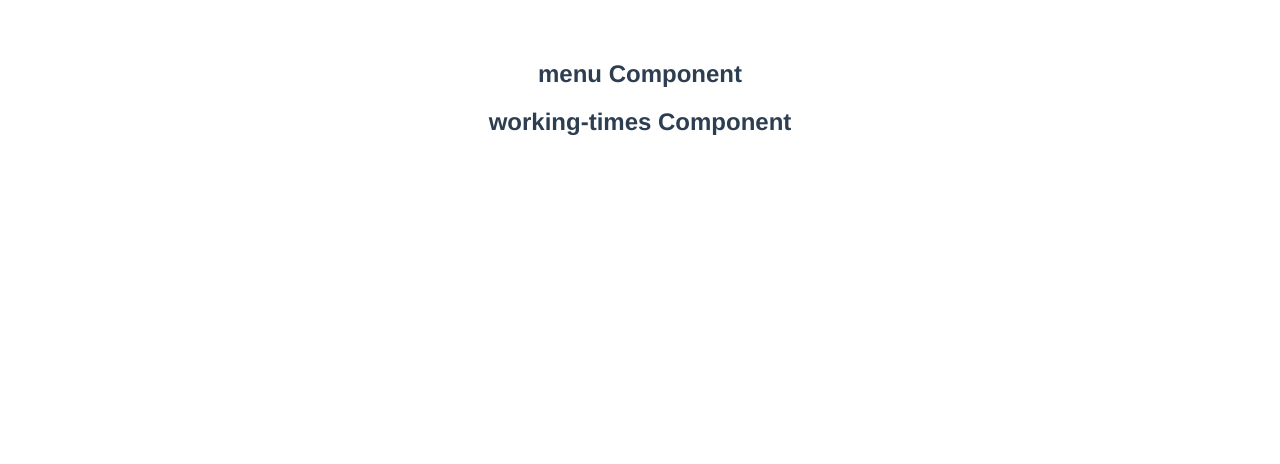
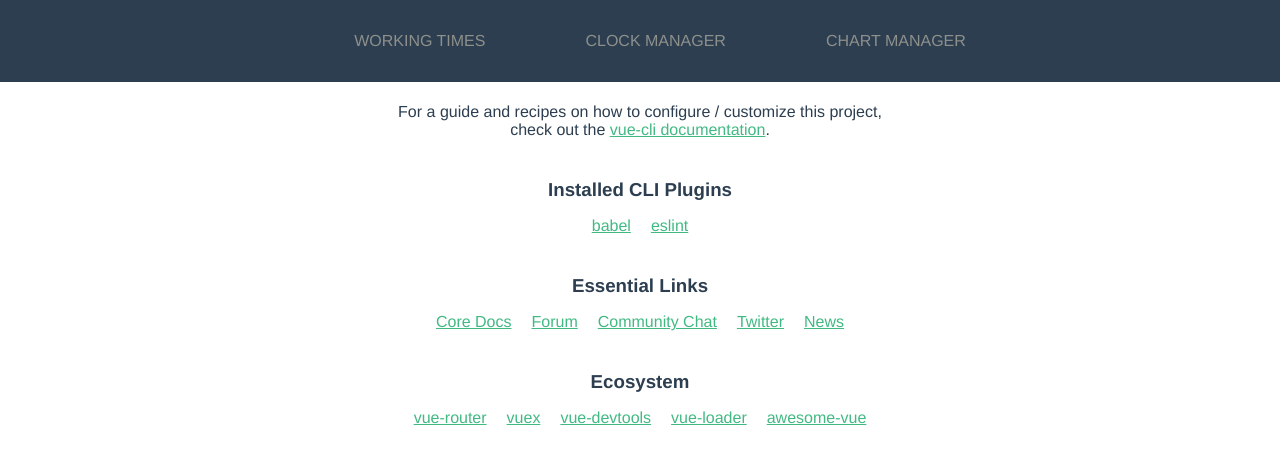
Before and after one commit to HugoLefebvre/Epitech_TM_MP02, a Vue app in the folder app/: page / in a window 1280 px wide. Shown: the top 464 px of the page. Built offline with nearby package versions, Linux system fonts and the light colour scheme.

Commit message:
Added functionnal menu

```diff
--- a/app/src/App.vue
+++ b/app/src/App.vue
@@ -11,7 +11,7 @@ import Menu from "./components/Menu/index"
 export default {
   name: 'app',
   components: {
-    Menu,
+    Menu
   }
 }
 </script>
@@ -23,6 +23,8 @@ export default {
   -moz-osx-font-smoothing: grayscale;
   text-align: center;
   color: #2c3e50;
-  margin-top: 60px;
 }
+  body{
+    margin: 0;
+  }
 </style>
--- a/app/src/components/Menu/Menu.html
+++ b/app/src/components/Menu/Menu.html
@@ -1,4 +1,11 @@
 
 <section class="menu">
-  <h1>menu Component</h1>
+  <div class="div_menu">
+    <ul class="ul_menu">
+      <li><router-link to="/working-times">WORKING TIMES</router-link></li>
+      <li><router-link to="/clock-manager">CLOCK MANAGER</router-link></li>
+      <li><router-link to="/chart-manager">CHART MANAGER</router-link></li>
+    </ul>
+  </div>
+
 </section>
--- a/app/src/components/Menu/Menu.scss
+++ b/app/src/components/Menu/Menu.scss
@@ -1,3 +1,28 @@
 .menu {
+}
 
+.div_menu{
+  background-color: #2c3e50;
+  text-align: center;
+  justify-content: center;
+  margin: auto;
 }
+
+.div_menu h1{
+  color: #8e908c;
+  margin:0;
+  padding-top:30px;
+}
+
+.ul_menu{
+  display: inline-flex;
+}
+
+.ul_menu li{
+  margin: 1em 50px;
+}
+
+a{
+  text-decoration: none;
+  color: #8e908c;
+}
--- a/app/src/router.js
+++ b/app/src/router.js
@@ -1,6 +1,8 @@
 import Vue from 'vue'
 import Router from 'vue-router'
 import WorkingTimes from './components/WorkingTimes/index'
+import ClockManager from "./components/ClockManager/index";
+import ChartManager from "./components/ChartManager/index";
 import HelloWorld from './components/HelloWorld'
 
 Vue.use(Router)
@@ -8,9 +10,19 @@ Vue.use(Router)
 export default new Router({
     routes: [
         {
-            path: '/',
+            path: '/working-times',
             name: 'home',
             component: WorkingTimes
+        },
+        {
+            path: '/clock-manager',
+            name: 'home',
+            component: ClockManager
+        },
+        {
+            path: '/chart-manager',
+            name: 'home',
+            component: ChartManager
         },
         {
             path: '*',
```
